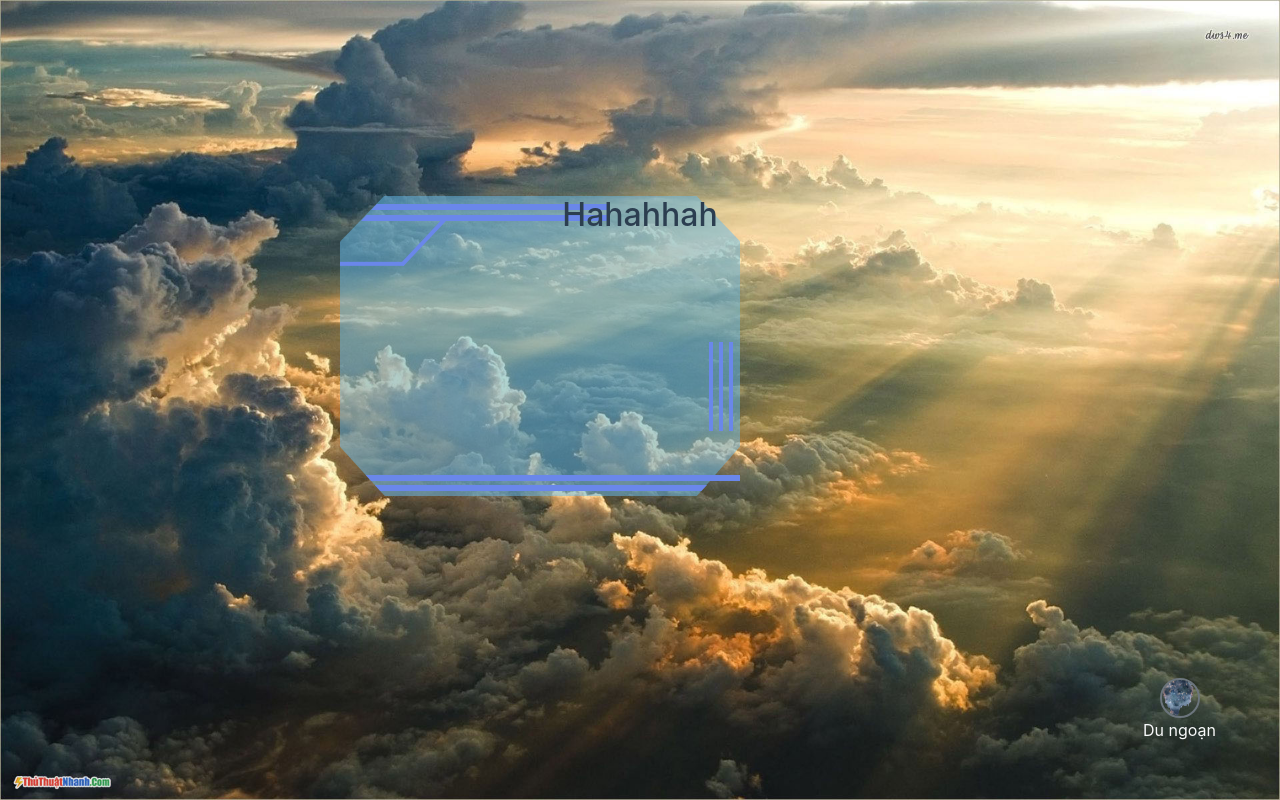
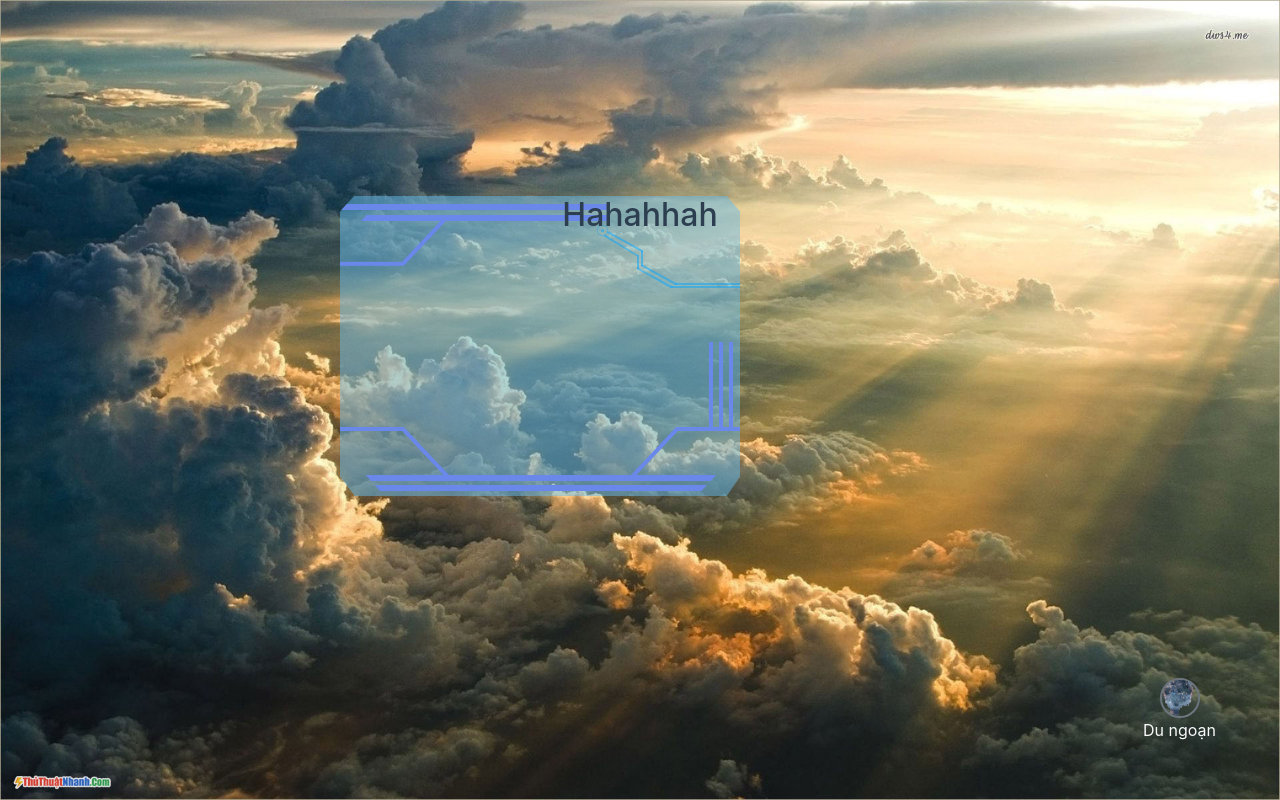
Before and after one commit to TKOGNISHU/Game_Tu_Chan, a Vue app: page / in a window 1280 px wide. Built offline with nearby package versions, Linux system fonts and the light colour scheme.

Commit message:
covert deg

```diff
--- a/src/components/Board.vue
+++ b/src/components/Board.vue
@@ -63,19 +63,19 @@
                 </svg> -->
 
                 <svg :width="vx" :height="vy" :viewBox="`0 0 ${vx} ${vy}`" fill="none" xmlns="http://www.w3.org/2000/svg">
-                    <!-- Background 1453 875-->
+                    <!-- Background 1453 875    (góc - 30)  -->
                     <path fill-rule="evenodd" clip-rule="evenodd"
-                        :d="`M ${vx - 43.37} 0
-                            L ${vx} 45.1327 V ${vy - 49.547}
-                            L ${vx - 43.25} ${vy} H 44.8116
-                            L 0 ${vy - 49.209} V 45.8729
-                            L 44.0796 0 Z`"
+                        :d="`M ${vx - 13.37} 0
+                            L ${vx} 15.1327 V ${vy - 19.547}
+                            L ${vx - 13.25} ${vy} H 14.8116
+                            L 0 ${vy - 19.209} V 15.8729
+                            L 14.0796 0 Z`"
                         fill="#66BCED" fill-opacity="0.5" />
                     <!-- Top line -->
                     <path fill-rule="evenodd" clip-rule="evenodd"
-                        :d="`M 31.2656 14
+                        :d="`M 1.2656 14
                             H ${vx - 132.79} V 8
-                            H 36.834 Z`"
+                            H 6.834 Z`"
                         fill="#6A87EA" />
                     <path fill-rule="evenodd" clip-rule="evenodd"
                         :d="`M 21.057 25
@@ -86,7 +86,7 @@
                     <path fill-rule="evenodd" clip-rule="evenodd"
                         :d="`M ${vx - 23.74} ${vy - 21}
                             H 25.6881
-                            L 31.152 ${vy - 15} H ${1423.69 + vx}
+                            L 31.152 ${vy - 15} H ${vx - 29.31}
                             L ${vx - 23.74} ${vy - 21} Z`" fill="#6A87EA" />
                     <path fill-rule="evenodd" clip-rule="evenodd"
                         :d="`M ${vx - 33.03} ${vy - 11}
@@ -98,63 +98,63 @@
                     <rect :x="vx - 21" y="146" width="4" :height="vy - 211" fill="#6A87EA" />
                     <rect :x="vx - 31" y="146" width="4" :height="vy - 211" fill="#6A87EA" />
                     <!-- Group bottom right -->
-                    <rect :x="1389 + vx" :y="806 + vy" width="64" height="4" fill="#6A87EA" />
-                    <rect :x="1389.19 + vx" :y="806 + vy" width="4" height="66" :transform="`rotate(43.2187 ${1389.19 + vx} ${806 + vy})`"
+                    <rect :x="vx - 64" :y="vy - 69" width="64" height="4" fill="#6A87EA" />
+                    <rect :x="vx - 63.81" :y="vy - 69" width="4" height="66" :transform="`rotate(43.2187 ${vx - 63.81} ${vy - 69})`"
                         fill="#6A87EA" />
                     <!-- Group bottom left -->
-                    <rect width="64" height="4" :transform="`matrix(-1 0 0 1 64 ${806 + vy})`" fill="#6A87EA" />
-                    <rect width="4" height="66" :transform="`matrix(-0.728745 0.684785 0.684785 0.728745 63.8151 ${806 + vy})`"
+                    <rect width="64" height="4" :transform="`matrix(-1 0 0 1 64 ${vy - 69})`" fill="#6A87EA" />
+                    <rect width="4" height="66" :transform="`matrix(-0.728745 0.684785 0.684785 0.728745 63.8151 ${vy - 69})`"
                         fill="#6A87EA" />
                     <!-- Group top right -->
                         <!-- 1 -->
-                        <rect :x="1388 + vx" y="87" width="65" height="2" fill="#06A5FE" fill-opacity="0.5" />
+                        <rect :x="vx - 65" y="87" width="65" height="2" fill="#06A5FE" fill-opacity="0.5" />
                         <path
-                            :d="`M ${1355 + vx} 68.2593
-                                L ${1390.42 + vx} 87.8649
-                                V 87.8649 C ${1389.88 + vx} 88.8313 ${1388.67 + vx} 89.181 ${1387.7 + vx} 88.6461
-                                L ${1354.03 + vx} 70.0091
-                                L ${1355 + vx} 68.2593 Z`"
+                            :d="`M ${vx - 98} 68.2593
+                                L ${vx - 62.58} 87.8649
+                                V 87.8649 C ${vx - 63.12} 88.8313 ${vx - 64.33} 89.181 ${vx - 65.3} 88.6461
+                                L ${vx - 98.97} 70.0091
+                                L ${vx - 98} 68.2593 Z`"
                             fill="#06A5FE" fill-opacity="0.5" />
                         <path
-                            :d="`M ${1320.97 + vx} 35
-                                L ${1356.15 + vx} 54.473
-                                L ${1355 + vx}.18 56.2228
-                                L ${1320 + vx} 36.7498
-                                L ${1320.97 + vx} 35 Z`" fill="#06A5FE"
+                            :d="`M ${vx - 132.03} 35
+                                L ${vx - 96.85} 54.473
+                                L ${vx - 98}.18 56.2228
+                                L ${vx - 133} 36.7498
+                                L ${vx - 132.03} 35 Z`" fill="#06A5FE"
                             fill-opacity="0.5" />
-                        <path :d="`M ${1354 + vx} 70 V 54.5 H ${1356  +vx} V70 H ${1354 + vx} Z`" fill="#06A5FE" fill-opacity="0.5" />
+                        <path :d="`M ${vx - 99} 70 V 54.5 H ${vx - 97} V70 H ${vx - 99} Z`" fill="#06A5FE" fill-opacity="0.5" />
                         <!-- 2 -->
-                        <rect :x="1384 + vx" y="90" width="69" height="2" fill="#06A5FE" fill-opacity="0.5" />
+                        <rect :x="vx - 69" y="90" width="69" height="2" fill="#06A5FE" fill-opacity="0.5" />
                         <path
-                            :d="`M ${1351 + vx} 71.2598
-                                L ${1386.42 + vx} 90.865
-                                V 90.865 C ${1385.88 + vx} 91.8314 ${1384.67 + vx} 92.1812 ${1383.7 + vx} 91.6462
-                                L ${1350.03 + vx} 73.0096
-                                L ${1351 + vx} 71.2598 Z`"
+                            :d="`M ${vx - 103} 71.2598
+                                L ${vx - 66.58} 90.865
+                                V 90.865 C ${vx - 67.12} 91.8314 ${vx - 68.33} 92.1812 ${vx - 70} 91.6462
+                                L ${vx - 102.97} 73.0096
+                                L ${vx - 103} 71.2598 Z`"
                             fill="#06A5FE" fill-opacity="0.5" />
                         <path
-                            :d="`M ${1316.32 + vx} 39.9068 C ${1316.89 + vx} 38.971 ${1318.11 + vx} 38.672 ${1319.04 + vx} 39.239
-                                L ${1351 + vx}.82 59.097
-                                L ${1350.79 + vx} 60.7914
-                                L ${1316.32 + vx} 39.9068
+                            :d="`M ${vx - 136.68} 39.9068 C ${vx - 136.11} 38.971 ${vx - 134.89} 38.672 ${vx - 133.96} 39.239
+                                L ${vx - 103}.82 59.097
+                                L ${vx - 102.21} 60.7914
+                                L ${vx - 136.68} 39.9068
                                 V 39.9068 Z`"
                             fill="#06A5FE" fill-opacity="0.5" />
-                        <path :d="`M ${1350  +vx} 73 V 59 H ${1352  +vx} V 73 H ${1350  +vx} Z`" fill="#06A5FE" fill-opacity="0.5" />
+                        <path :d="`M ${vx - 103} 73 V 59 H ${vx - 101} V 73 H ${vx - 103} Z`" fill="#06A5FE" fill-opacity="0.5" />
                         <!-- Vòng tròn -->
                         <path
-                            :d="`M ${1321 + vx} 34.5
-                                C ${1321 + vx}          37.5376         ${1318.54 + vx}         40              ${1315.5 + vx}      40
-                                C ${1312.46 + vx}       40              ${1310 + vx}            37.5376         ${1310 + vx}        34.5
-                                C ${1310 + vx}          31.4624         ${1312.46 + vx}         29              ${1315.5 + vx}      29
-                                C ${1318.54 + vx}       29              ${1321 + vx}            31.4624         ${1321 + vx}        34.5 Z
-                               M ${1310.6 + vx} 34.5
-                                C ${1310.6 + vx}        37.2082         ${1312.79 + vx}         39.4037         ${1315.5 + vx}      39.4037
-                                C ${1318.21 + vx}       39.4037         ${1320.4 + vx}          37.2082         ${1320.4 + vx}      34.5
-                                C ${1320.4 + vx}        31.7918         ${1318.21 + vx}         29.5963         ${1315.5 + vx}      29.5963
-                                C ${1312.79 + vx}       29.5963         ${1310.6 + vx}          31.7918         ${1310.6 + vx}      34.5 Z`"
+                            :d="`M ${vx - 132} 34.5
+                                C ${vx - 132}          37.5376         ${vx - 134.46}         40              ${vx - 137.5}      40
+                                C ${vx - 140.54}       40              ${vx - 143}            37.5376         ${vx - 143}        34.5
+                                C ${vx - 143}          31.4624         ${vx - 140.54}         29              ${vx - 137.5}      29
+                                C ${vx - 134.46}       29              ${vx - 132}            31.4624         ${vx - 132}        34.5 Z
+                               M ${vx - 142.4} 34.5
+                                C ${vx - 142.4}        37.2082         ${vx - 140.21}         39.4037         ${vx - 137.5}      39.4037
+                                C ${vx - 134.79}       39.4037         ${vx - 132.6}          37.2082         ${vx - 132.6}      34.5
+                                C ${vx - 132.6}        31.7918         ${vx - 134.79}         29.5963         ${vx - 137.5}      29.5963
+                                C ${vx - 140.21}       29.5963         ${vx - 142.4}          31.7918         ${vx - 142.4}      34.5 Z`"
                             fill="#06A5FE" fill-opacity="0.5" />
                         <!-- circle top right -->
-                        <circle :cx="1315.5 + vx" cy="34.5" r="1.5" fill="#06A5FE" fill-opacity="0.5" />
+                        <circle :cx="vx - 137.5" cy="34.5" r="1.5" fill="#06A5FE" fill-opacity="0.5" />
                     <!-- ##################### -->
 
                     <!-- Group top left #No-change -->
```
